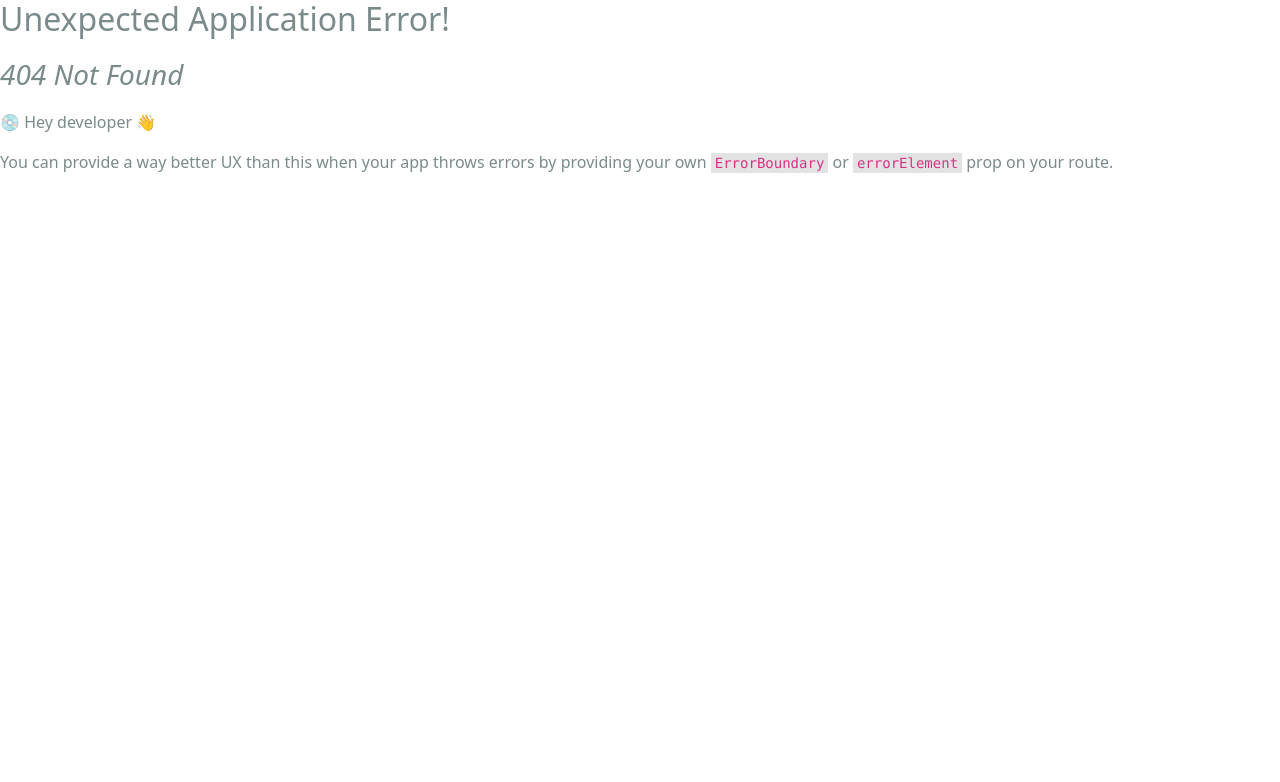
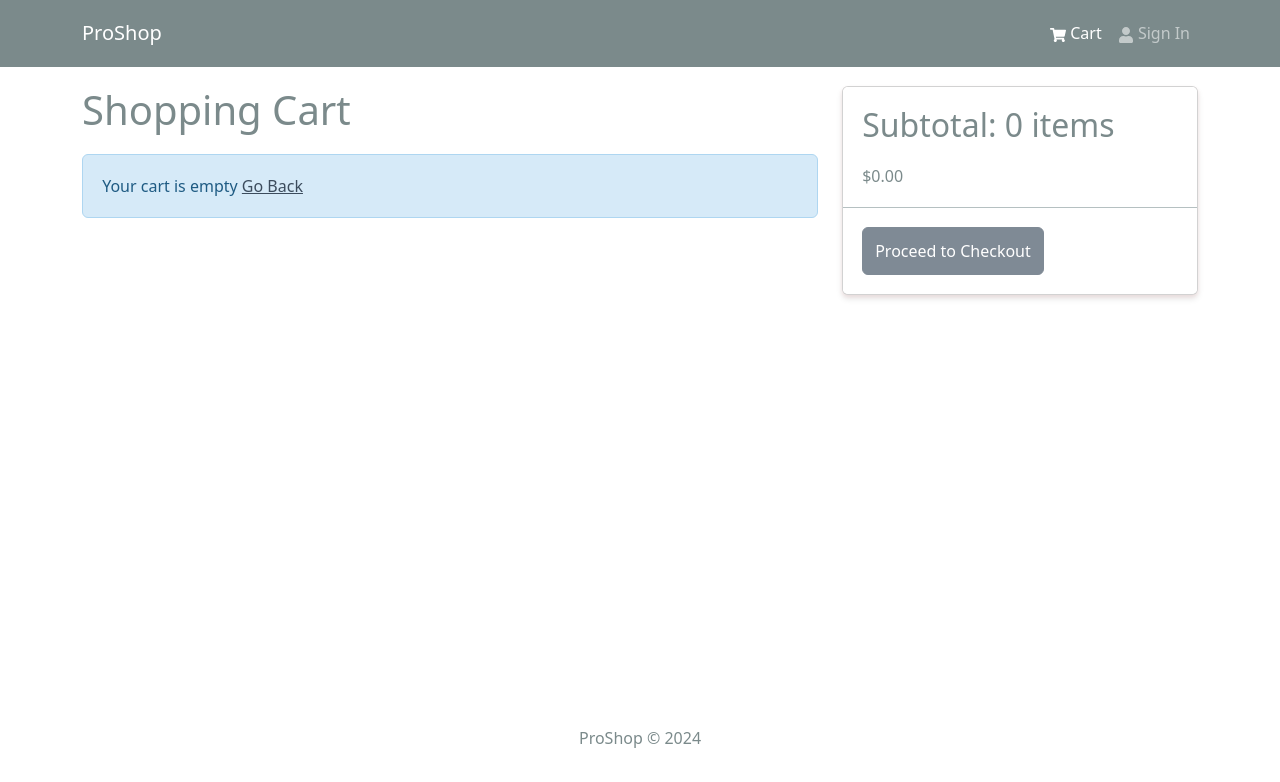
Before and after one commit to coder-2011/ecommerce-shop, a React (Create React App) app in the folder frontend/: page /cart in a window 1280 px wide. Before the commit this address had no page. Shown: the top 782 px of the page. Built offline with nearby package versions, Linux system fonts and the light colour scheme.

Commit message:
Cart frontend and Add to cart button

```diff
--- a/frontend/src/components/Header.jsx
+++ b/frontend/src/components/Header.jsx
@@ -1,30 +1,33 @@
-import { Navbar, Nav, Container } from 'react-bootstrap';
+import { Navbar, Nav, Container, Badge } from 'react-bootstrap';
 import { FaShoppingCart, FaUser } from 'react-icons/fa';
-import logo from '../assets/logo.png';
-import {LinkContainer} from "react-router-bootstrap";
-
+import { LinkContainer } from 'react-router-bootstrap';
+import { useSelector } from 'react-redux';
 
 const Header = () => {
+  const { cartItems } = useSelector((state) => state.cart);
+
   return (
     <header>
       <Navbar bg='dark' variant='dark' expand='lg' collapseOnSelect>
         <Container>
-            <LinkContainer to="/">
-          <Navbar.Brand>
-          <img src={logo} alt="ProShop"/>
-          ProShop
-          </Navbar.Brand>
+          <LinkContainer to='/'>
+            <Navbar.Brand>ProShop</Navbar.Brand>
           </LinkContainer>
           <Navbar.Toggle aria-controls='basic-navbar-nav' />
           <Navbar.Collapse id='basic-navbar-nav'>
             <Nav className='ms-auto'>
-                <LinkContainer to="/cart">
+              <LinkContainer to='/cart'>
                 <Nav.Link>
                   <FaShoppingCart /> Cart
+                  {cartItems.length > 0 && (
+                    <Badge pill bg='success' style={{ marginLeft: '5px' }}>
+                      {cartItems.reduce((a, c) => a + c.qty, 0)}
+                    </Badge>
+                  )}
                 </Nav.Link>
               </LinkContainer>
-                <LinkContainer to="/login">
-              <Nav.Link>
+              <LinkContainer to='/login'>
+                <Nav.Link href='/login'>
                   <FaUser /> Sign In
                 </Nav.Link>
               </LinkContainer>
--- a/frontend/src/index.js
+++ b/frontend/src/index.js
@@ -14,12 +14,14 @@
 import ProductScreen from './screens/ProductScreen';
 import { Provider } from 'react-redux';
 import store from './store';
+import CartScreen from './screens/CartScreen';
 
 const router = createBrowserRouter(
   createRoutesFromElements(
     <Route path='/' element={<App />}>
       <Route index={true} path='/' element={<HomeScreen />} />
       <Route path='/product/:id' element={<ProductScreen />} />
+      <Route path='/cart' element={<CartScreen />} />
     </Route>
   )
 );
--- /dev/null
+++ b/frontend/src/screens/CartScreen.jsx
@@ -0,0 +1,96 @@
+import {Link, useNavigate} from 'react-router-dom';
+import {useState, useEffect} from 'react';
+import {Row, Col, ListGroup, Image, Form, Button, Card} from 'react-bootstrap'
+import { FaTrash } from 'react-icons/fa';
+import Message from '../components/Message';
+import {useDispatch, useSelector} from 'react-redux';
+import { addToCart, removeFromCart } from '../slices/cartSlice';
+
+const CartScreen = () => {
+    const navigate = useNavigate();
+    const dispatch = useDispatch();
+
+    const cart = useSelector((state) => state.cart);
+    const {cartItems} = cart;
+
+    const addToCartHandler = async (product, qty) => {
+        dispatch(addToCart({...product, qty}));
+
+    }
+    const removeFromCartHandler = (productID) => {
+        dispatch(removeFromCart(productID));
+    }
+
+    const checkoutHandler = () => {
+        navigate('/login?redirect=/shipping');
+    }
+  return (
+    <Row>
+        <Col md={8}>
+            <h1 style={{marginBottom: '20px'}}>Shopping Cart</h1>
+            {cartItems.length === 0 ? (
+                <Message variant='info'>
+                    Your cart is empty <Link to='/'>Go Back</Link>
+                </Message>
+            ) : (
+                <ListGroup variant='flush'>
+                    {cartItems.map((item) => (
+                        <ListGroup.Item key={item._id}>
+                            <Row>
+                                <Col md={2}>
+                                <Image src = {item.image} alt = {item.name} fluid rounded/>
+                                </Col>
+                                <Col md={3}>
+                                <Link to={`/product/${item._id}`}>
+                                {item.name}
+                                </Link>
+                                </Col>
+                                <Col md={2}>{item.price}</Col>
+                                <Col md={2}>
+                                <Form.Control
+                                    as='select'
+                                    value={item.qty}
+                                    onChange = {(e) => addToCartHandler(item, Number(e.target.value))}>
+                                    {[...Array(item.countInStock).keys()].map(
+                                    (x) => (
+                                        <option key={x + 1} value={x + 1}>
+                                        {x + 1}
+                                        </option>
+                                    )
+                                    )}
+                                </Form.Control>
+                                </Col>
+                                <Col md={2}>
+                                <Button type='button' variant='light' onClick={() => removeFromCartHandler(item._id)}>
+                                    <FaTrash />
+                                </Button>
+                                </Col>
+                            </Row>
+                        </ListGroup.Item>
+                    ))}
+                </ListGroup>
+            )}
+        </Col>
+        <Col md={4}>
+            <Card>
+                <ListGroup variant='flush'>
+                    <ListGroup.Item>
+                        <h2>
+                            Subtotal: {cartItems.reduce((acc, item) => acc+item.qty, 0)} items
+                        </h2>
+                        ${cartItems.reduce((acc, item) => acc+item.qty*item.price, 0).toFixed(2)}
+                    </ListGroup.Item>
+                    <ListGroup.Item>
+                        <Button type='button' className='btn btn-primary' disabled={cartItems.length ===
+                        0} onClick={() => (checkoutHandler)}>
+                            Proceed to Checkout
+                        </Button>
+                    </ListGroup.Item>
+                </ListGroup>
+            </Card>
+        </Col>
+    </Row>
+  )
+}
+
+export default CartScreen
--- a/frontend/src/screens/ProductScreen.jsx
+++ b/frontend/src/screens/ProductScreen.jsx
@@ -2,15 +2,7 @@
 import { useNavigate, useParams } from 'react-router-dom';
 import { Link } from 'react-router-dom';
 import { useDispatch } from 'react-redux';
-import {
-  Row,
-  Col,
-  Image,
-  ListGroup,
-  Card,
-  Button,
-  Form,
-} from 'react-bootstrap';
+import {Row, Col, Image, ListGroup, Card, Button, Form } from 'react-bootstrap';
 import { useGetProductDetailsQuery } from '../slices/productsApiSlice';
 import Rating from '../components/Rating';
 import Loader from '../components/Loader';
@@ -99,8 +91,7 @@
                           <Form.Control
                             as='select'
                             value={qty}
-                            onChange={(e) => setQty(e.target.value)}
-                          >
+                            onChange = {(e) => setQty(Number(e.target.value))}>
                             {[...Array(product.countInStock).keys()].map(
                               (x) => (
                                 <option key={x + 1} value={x + 1}>
--- a/frontend/src/slices/cartSlice.js
+++ b/frontend/src/slices/cartSlice.js
@@ -1,31 +1,37 @@
-import { createSlice } from "@reduxjs/toolkit";
-import { updateCart } from "../utils/cartUtils";
+import { createSlice } from '@reduxjs/toolkit';
+import { updateCart } from '../utils/cartUtils';
 
-const initialState = localStorage.getItem("cart") ? JSON.parse
-(localStorage.getItem("cart")) : {cartItems : []};
-
-const addDecimals = (num) => {
-    return (Math.round(num*100)/100).toFixed(2);
-}
+const initialState = localStorage.getItem('cart')
+  ? JSON.parse(localStorage.getItem('cart'))
+  : { cartItems: [] };
 
 const cartSlice = createSlice({
-    name: "cart",
+  name: 'cart',
   initialState,
   reducers: {
     addToCart: (state, action) => {
       const item = action.payload;
 
-            const existItem = state.cartItems.find((x) => x.id === item._id);
+      const existItem = state.cartItems.find((x) => x._id === item._id);
 
-            if(existItem){
-                state.cartItems = state.cartItems.map((x) => x._id === existItem._id ? item : x)
-            }else{
-                state.cartItems = [...state.cartItems, item]
+      if (existItem) {
+        state.cartItems = state.cartItems.map((x) =>
+          x._id === existItem._id ? item : x
+        );
+      } else {
+        state.cartItems = [...state.cartItems, item];
       }
+
+      return updateCart(state, item);
+    },
+    removeFromCart: (state, action) => {
+      state.cartItems = state.cartItems.filter((x) => x._id !== action.payload);
+
       return updateCart(state);
-        }
+    },
   },
 });
 
-export const { addToCart } = cartSlice.actions;
-export default cartSlice.reducer;  //export reducer to store.js
+export const { addToCart, removeFromCart } = cartSlice.actions;
+
+export default cartSlice.reducer;
--- a/frontend/src/utils/cartUtils.js
+++ b/frontend/src/utils/cartUtils.js
@@ -1,22 +1,30 @@
-const addDecimals = (num) => {
-    return (Math.round(num*100)/100).toFixed(2);
-};
+export const addDecimals = (num) => {
+    return (Math.round(num * 100) / 100).toFixed(2);
+  };
 
-export const updateCart = (state) => {
-        //Calculate items price
-        state.itemsPrice = addDecimals(state.cartItems.reduce((acc, item) => acc + item.price*item.qty, 0));
+  export const updateCart = (state) => {
+    // Calculate the items price in whole number (pennies) to avoid issues with
+    // floating point number calculations
+    const itemsPrice = state.cartItems.reduce(
+      (acc, item) => acc + (item.price * 100 * item.qty) / 100,
+      0
+    );
+    state.itemsPrice = addDecimals(itemsPrice);
 
-        //Calculate shipping price(If order is over 100 dollars than it is free, or else it is $10 shipping)
-        state.shippingPrice = addDecimals(state.itemsPrice > 100 ? 0 : 10)
+    // Calculate the shipping price
+    const shippingPrice = itemsPrice > 100 ? 0 : 10;
+    state.shippingPrice = addDecimals(shippingPrice);
 
-        //Calculate tax price(15% tax)
-        state.taxPrice = addDecimals((Number((0.15 * state.itemsPrice)).toFixed(2)))
+    // Calculate the tax price
+    const taxPrice = 0.15 * itemsPrice;
+    state.taxPrice = addDecimals(taxPrice);
 
-        //Calculate total price
-        state.totalPrice = (
-            Number(state.itemsPrice) + Number(state.shippingPrice) + Number(state.taxPrice)
-        ).toFixed(2);
+    const totalPrice = itemsPrice + shippingPrice + taxPrice;
+    // Calculate the total price
+    state.totalPrice = addDecimals(totalPrice);
 
-        localStorage.setItem("cart", JSON.stringify(state));
+    // Save the cart to localStorage
+    localStorage.setItem('cart', JSON.stringify(state));
+
     return state;
-}
+  };
```
Lines whose indentation alone changed are shown as unchanged.
